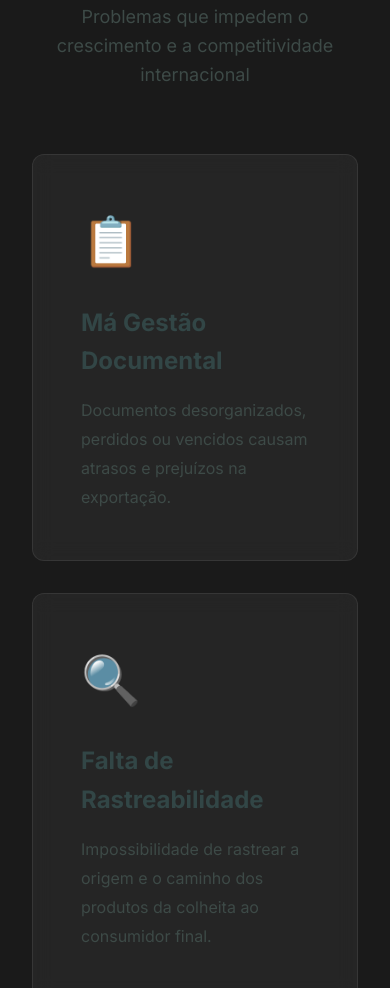
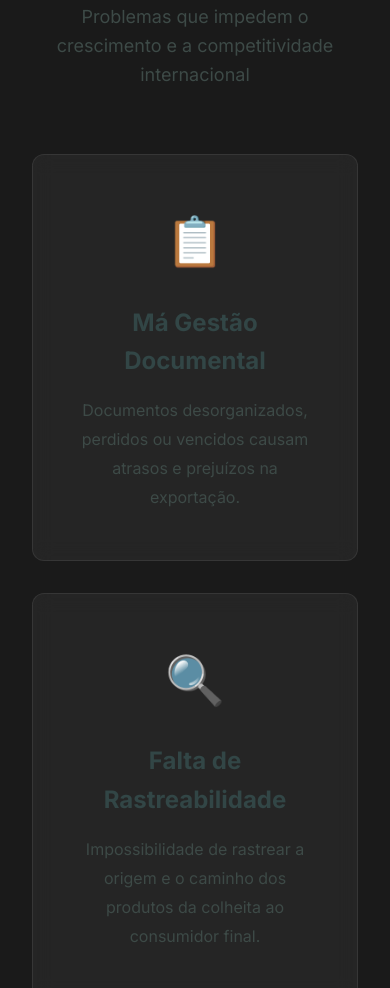
Before and after one commit to Vitorea90/P-gina-Institucional-Trace-Farm, a plain HTML site: page index.html in a window 390 px wide. Shown: the part 1015-2003 px from the top of the page. Drawn offline with Linux system fonts and the light colour scheme.

Commit message:
style: Update problem section to 4-column grid and center align content

```diff
--- a/style.css
+++ b/style.css
@@ -415,9 +415,22 @@
 
 .problem-grid {
     display: grid;
-    grid-template-columns: repeat(auto-fit, minmax(280px, 1fr));
+    grid-template-columns: repeat(4, 1fr);
     gap: var(--spacing-lg);
     margin-bottom: var(--spacing-2xl);
+    align-items: stretch;
+}
+
+@media (max-width: 1024px) {
+    .problem-grid {
+        grid-template-columns: repeat(2, 1fr);
+    }
+}
+
+@media (max-width: 600px) {
+    .problem-grid {
+        grid-template-columns: 1fr;
+    }
 }
 
 .problem-card {
@@ -427,6 +440,11 @@
     border-radius: 12px;
     border: 1px solid rgba(196, 196, 196, 0.1);
     transition: var(--transition);
+    text-align: center;
+    height: 100%;
+    display: flex;
+    flex-direction: column;
+    align-items: center;
 }
 
 .problem-card:hover {
```
